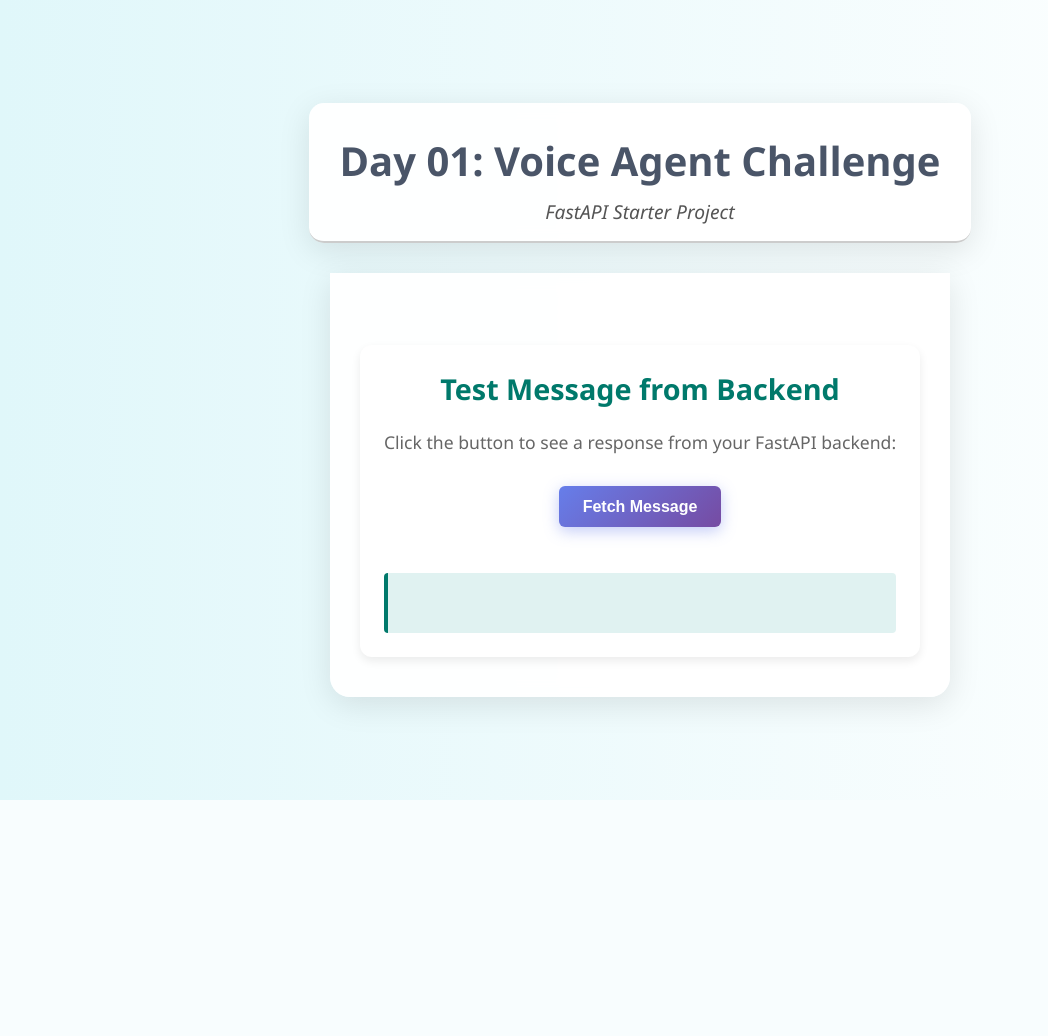
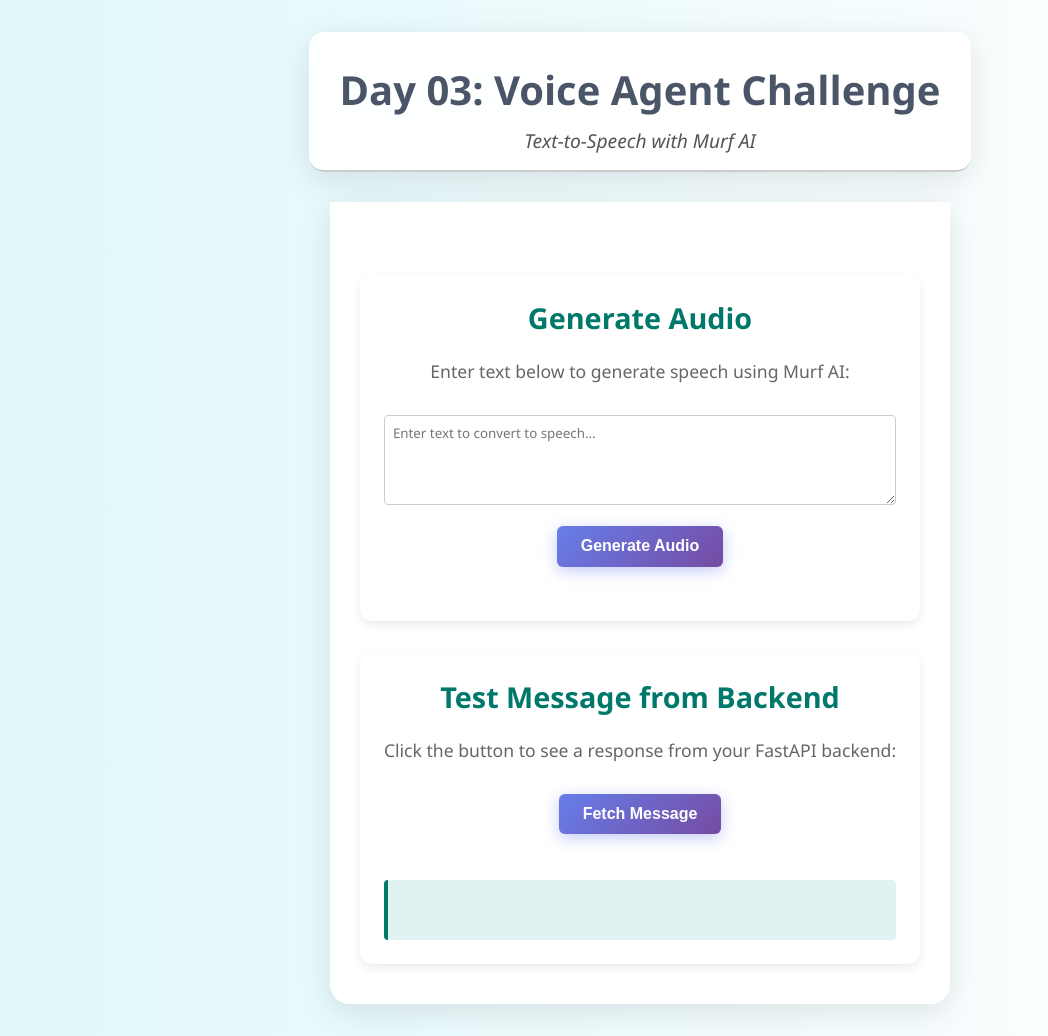
Before and after one commit to umesh-webdev25/TalkEasy-VoiceAssistant, a FastAPI app: page / in a window 1280 px wide. Shown: the whole page, without its empty margins (0-1048 px from the left). Before the commit the page ends 800 px from the top, so only its background shows below. Run offline with FastAPI, Linux system fonts and the light colour scheme.

Commit message:
Day 03 Task Completed

```diff
--- a/static/app.js
+++ b/static/app.js
@@ -1,14 +1,16 @@
-// Simple FastAPI Voice Agents App
+// FastAPI Voice Agents App with Text-to-Speech functionality
 
-document.addEventListener('DOMContentLoaded', function() {
+document.addEventListener('DOMContentLoaded', function () {
     console.log('FastAPI Voice Agents App Loaded!');
 
-    const btn = document.getElementById('getMessageBtn');
+    // Existing functionality for backend message
+    const getMessageBtn = document.getElementById('getMessageBtn');
     const messageDisplay = document.getElementById('messageDisplay');
 
-    btn.addEventListener('click', async function() {
-        btn.textContent = 'Loading...';
-        btn.disabled = true;
+    if (getMessageBtn) {
+        getMessageBtn.addEventListener('click', async function () {
+            getMessageBtn.textContent = 'Loading...';
+            getMessageBtn.disabled = true;
 
             try {
                 const response = await fetch('/api/backend');
@@ -26,8 +28,67 @@
                     </div>
                 `;
             } finally {
-            btn.textContent = 'Get Message from Backend';
-            btn.disabled = false;
+                getMessageBtn.textContent = 'Fetch Message';
+                getMessageBtn.disabled = false;
             }
         });
+    }
+
+    // Text-to-Speech functionality
+    const ttsForm = document.getElementById('ttsForm');
+    const textInput = document.getElementById('textInput');
+    const audioContainer = document.getElementById('audioContainer');
+    const audioPlayer = document.getElementById('audioPlayer');
+    const ttsMessage = document.getElementById('ttsMessage');
+
+    if (ttsForm) {
+        ttsForm.addEventListener('submit', async (e) => {
+            e.preventDefault();
+
+            const text = textInput.value.trim();
+            if (!text) {
+                ttsMessage.textContent = 'Please enter some text.';
+                ttsMessage.style.display = 'block';
+                return;
+            }
+
+            ttsMessage.textContent = 'Generating audio...';
+            ttsMessage.style.display = 'block';
+            audioContainer.style.display = 'none';
+
+            try {
+                const response = await fetch('/tts/generate', {
+                    method: 'POST',
+                    headers: {
+                        'Content-Type': 'application/json',
+                    },
+                    body: JSON.stringify({ text: text })
                 });
+
+                if (!response.ok) {
+                    throw new Error(`HTTP error! status: ${response.status}`);
+                }
+
+                const data = await response.json();
+                const audioUrl = data.audio_url;
+
+                if (!audioUrl) {
+                    throw new Error('No audio URL received');
+                }
+
+                audioPlayer.src = audioUrl;
+                audioContainer.style.display = 'block';
+                ttsMessage.textContent = 'Audio generated successfully!';
+
+                // Auto-play the audio
+                audioPlayer.play().catch(error => {
+                    console.log('Auto-play prevented:', error);
+                });
+
+            } catch (error) {
+                ttsMessage.textContent = 'Error generating audio: ' + error.message;
+                console.error('Error:', error);
+            }
+        });
+    }
+});
--- a/templates/index.html
+++ b/templates/index.html
@@ -4,7 +4,7 @@
 <head>
     <meta charset="UTF-8">
     <meta name="viewport" content="width=device-width, initial-scale=1.0">
-    <title>30 Days of Voice Agents | Day 01</title>
+    <title>30 Days of Voice Agents | Day 03</title>
     <link rel="stylesheet" href="/static/style.css">
     <style>
         body {
@@ -79,17 +79,36 @@
 <body>
     <div class="container">
         <header>
-            <h1>Day 01: Voice Agent Challenge</h1>
-            <p class="subtitle">FastAPI Starter Project</p>
+            <h1>Day 03: Voice Agent Challenge</h1>
+            <p class="subtitle">Text-to-Speech with Murf AI</p>
         </header>
 
         <main>
+            <div class="card">
+                <h2>Generate Audio</h2>
+                <p>Enter text below to generate speech using Murf AI:</p>
+                <form id="ttsForm">
+                    <textarea id="textInput" placeholder="Enter text to convert to speech..." rows="4"
+                        style="width: 100%; padding: 0.5rem; margin-bottom: 1rem; border: 1px solid #ccc; border-radius: 4px; font-family: inherit;"
+                        required></textarea>
+                    <button type="submit" class="btn">Generate Audio</button>
+                </form>
+                <div id="audioContainer" style="margin-top: 1rem; display: none;">
+                    <audio id="audioPlayer" controls style="width: 100%;">
+                        Your browser does not support the audio element.
+                    </audio>
+                </div>
+                <div id="ttsMessage" class="message-area" style="display: none;"></div>
+            </div>
+
             <div class="card">
                 <h2>Test Message from Backend</h2>
                 <p>Click the button to see a response from your FastAPI backend:</p>
                 <button id="getMessageBtn" class="btn">Fetch Message</button>
                 <div id="messageDisplay" class="message-area"></div>
             </div>
+
+
         </main>
     </div>
 
```
Also changed, not shown: README.md, 1 other file. Lines whose indentation alone changed are shown as unchanged.
